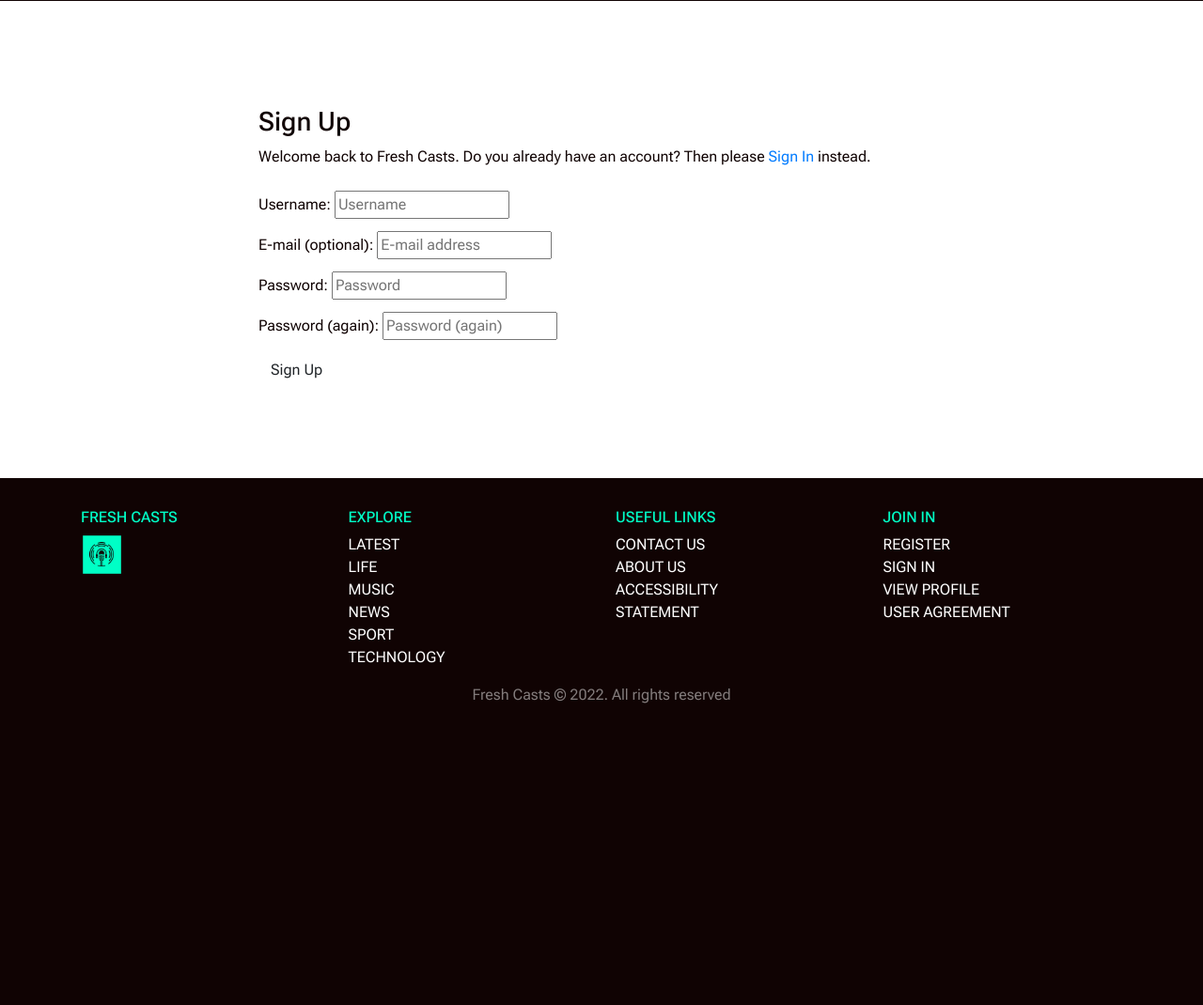
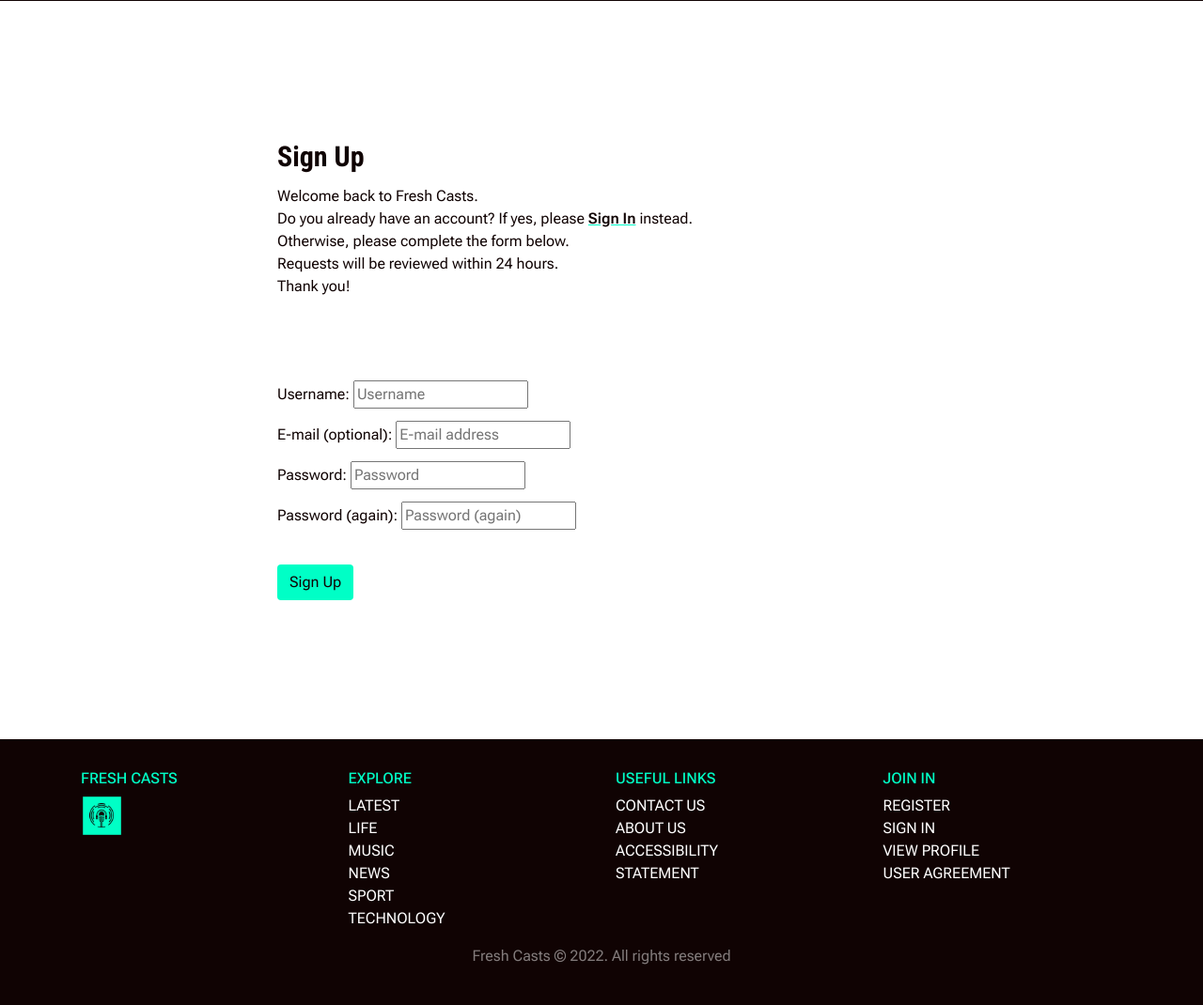
Before and after one commit to RickofManc/fresh-casts, a Django app: page /accounts/signup/ in a window 1280 px wide. Shown: the part 471-1541 px from the top of the page at 94% size. Before the commit the page ends 1220 px from the top, so only its background shows below. Run offline with Django 3.2, Linux system fonts and the light colour scheme.

Commit message:
Update styles for Sign Up and Sign In pages to align with the Fresh Casts themeq

```diff
--- a/static/css/style.css
+++ b/static/css/style.css
@@ -178,6 +178,46 @@
 }
 
 
+/* || SIGN UP & SIGN IN STYLES  */
+
+.form-control {
+    border: none;
+}
+
+a.link {
+    font-weight: 600;
+    color: #100303;
+    text-decoration: underline;
+    text-decoration-color: #00ffc6;
+}
+
+a.link:hover {
+    background-color: #00ffc6;
+}
+
+.btn {
+    margin-top: 1.5rem;
+}
+
+.btn-signup {
+    background-color: #00ffc6;
+    color: #100303;
+}
+
+.btn-signup:hover,
+.btn-signup:active {
+    background-color: #fff;
+    color: #100303;
+    border: 1px solid #00ffc6;
+}
+
+input#id_login {
+    background-color: #a8fbe9!important;
+}
+
+input:.internal-autofill-selected {
+    background-color: #a8fbe9!important;
+}
 
 /* |||| MEDIA QUERIES  */
 
--- a/templates/account/signup.html
+++ b/templates/account/signup.html
@@ -9,21 +9,30 @@
 <div class="container">
     <div class="row">
         <div class="col-md-8 mt-3 offset-md-2">
-            <h3>{% trans 'Sign Up' %}</h3>
-            <p>{% blocktrans %}Welcome back to Fresh Casts. Do you already have an account? Then please <a
-                    href="{{ login_url }}" class="link">Sign In</a> instead.{% endblocktrans %}</p>
+            <div class="card-body">
+                <h3 class="card-title">{% trans 'Sign Up' %}</h3>
+                <p class="card-text">{% blocktrans %}Welcome back to Fresh Casts.<br>Do you already have an account? If
+                    yes, please <a href="{{ login_url }}" class="link">Sign In</a> instead.{% endblocktrans %}<br>
+                    Otherwise, please complete the form below.<br>Requests will be reviewed within 24 hours.<br>
+                    Thank you!</p>
+            </div>
         </div>
     </div>
     <div class="row">
         <div class="col-md-8 mt-3 offset-md-2">
-            <form action="{% url 'account_signup' %}" method="post" class="signup">
+            <div class="card-body">
+                <form action="{% url 'account_signup' %}" method="post">
+                    <div class="form-group">
                         {% csrf_token %}
                         {{ form.as_p }}
                         {% if redirect_field_value %}
-                <input type="hidden" name="{{ redirect_field_name }}" value="{{ redirect_field_name }}" />
+                        <input class="form-control" type="hidden" name="{{ redirect_field_name }}"
+                            value="{{ redirect_field_name }}" />
                         {% endif %}
                         <button class="btn btn-signup right" type="submit">{% trans 'Sign Up' %}</button>
+                    </div>
                 </form>
+            </div>
         </div>
     </div>
 </div>
```
Also changed, not shown: templates/account/login.html (+10 -3 lines). Lines whose indentation alone changed are shown as unchanged.
